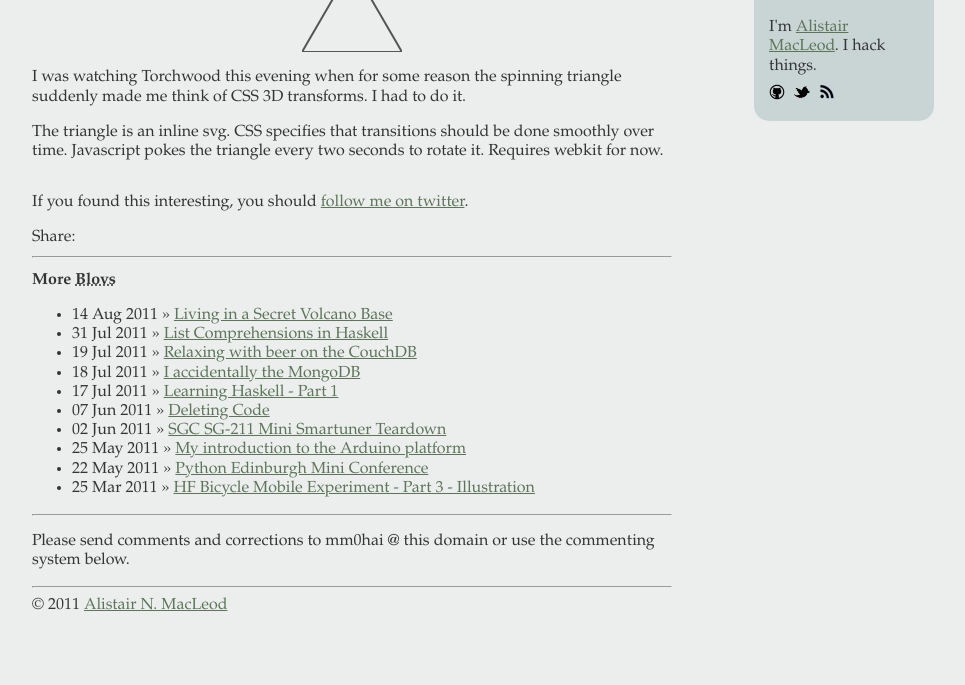
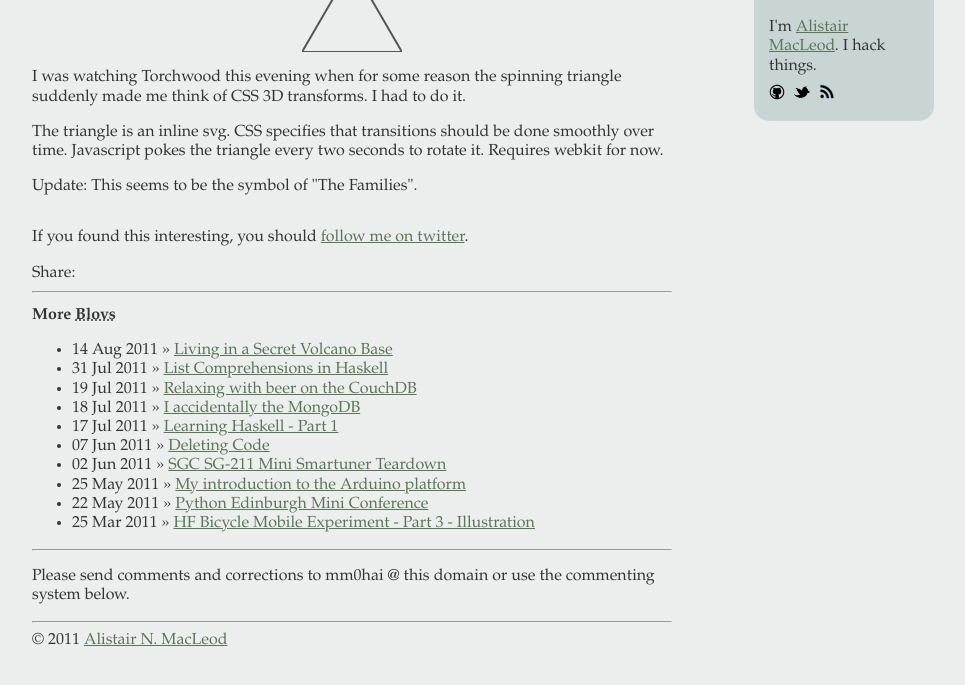
Before and after one commit to anm/anm.github.com, a Jekyll site: the page built from blog/_posts/2011-08-08-Torchwood-Triangle-with-CSS-3D-Transforms.html, in a window 1280 px wide, cut to the strip 201-886 px from the top of the page. Shown: the whole strip, without its empty margins (32-997 px from the left). Built offline with Jekyll 4.4.1, drawn with Linux system fonts in a browser that asks for light colours; nearby versions of some CDN libraries; Markdown is read by kramdown in place of the engine named in the settings; comment, search, counter and statistics services are not loaded; a style sheet for code colours, icons or effects is not loaded.

Commit message:
Noted triangle is symbol of The Families.

```diff
--- a/blog/_posts/2011-08-08-Torchwood-Triangle-with-CSS-3D-Transforms.html
+++ b/blog/_posts/2011-08-08-Torchwood-Triangle-with-CSS-3D-Transforms.html
@@ -36,3 +36,5 @@ The triangle is an inline svg. CSS specifies that transitions should be done
 smoothly over time. Javascript pokes the triangle every two seconds to rotate
 it. Requires webkit for now.
 </p>
+
+<p>Update: This seems to be the symbol of "The Families".</p>
```
